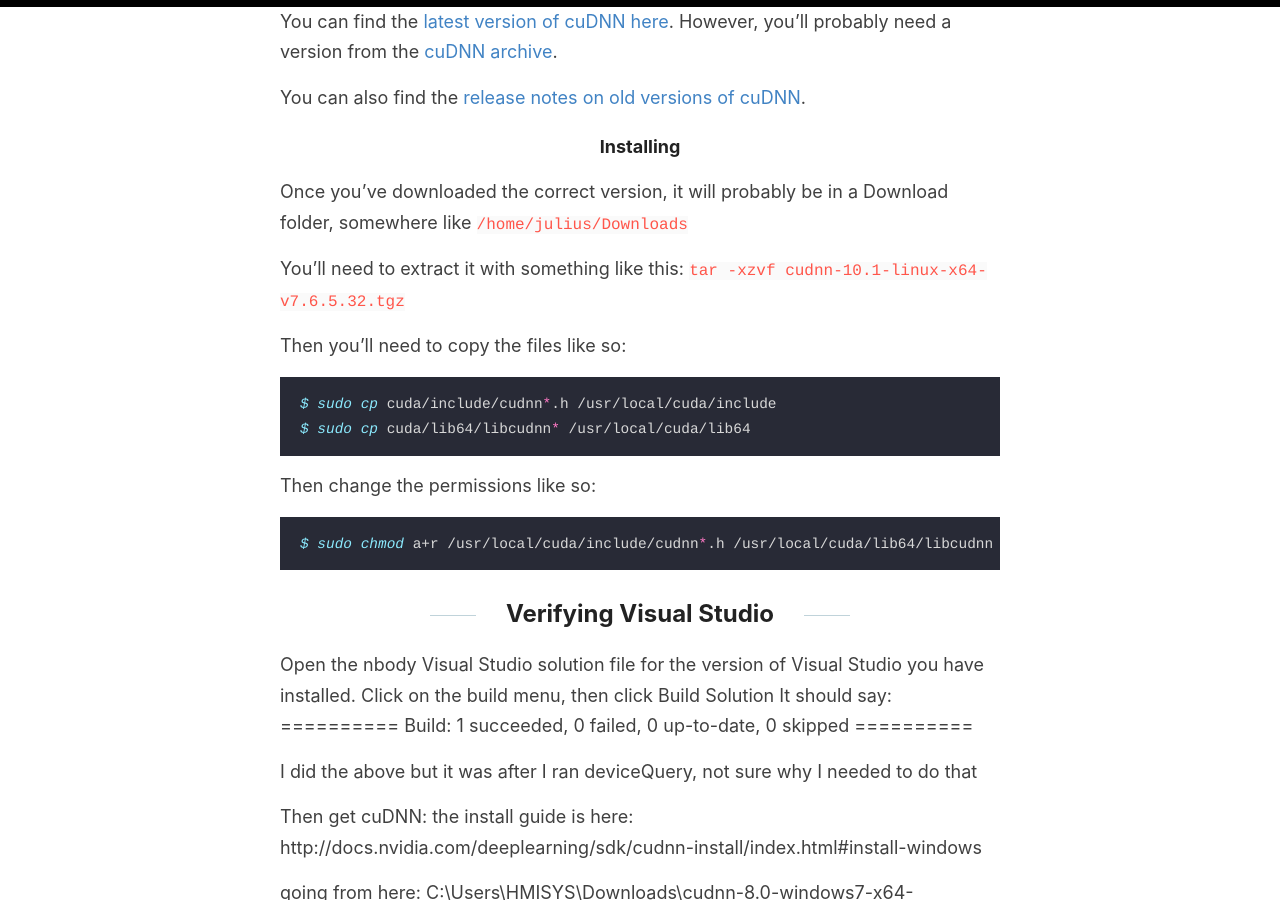
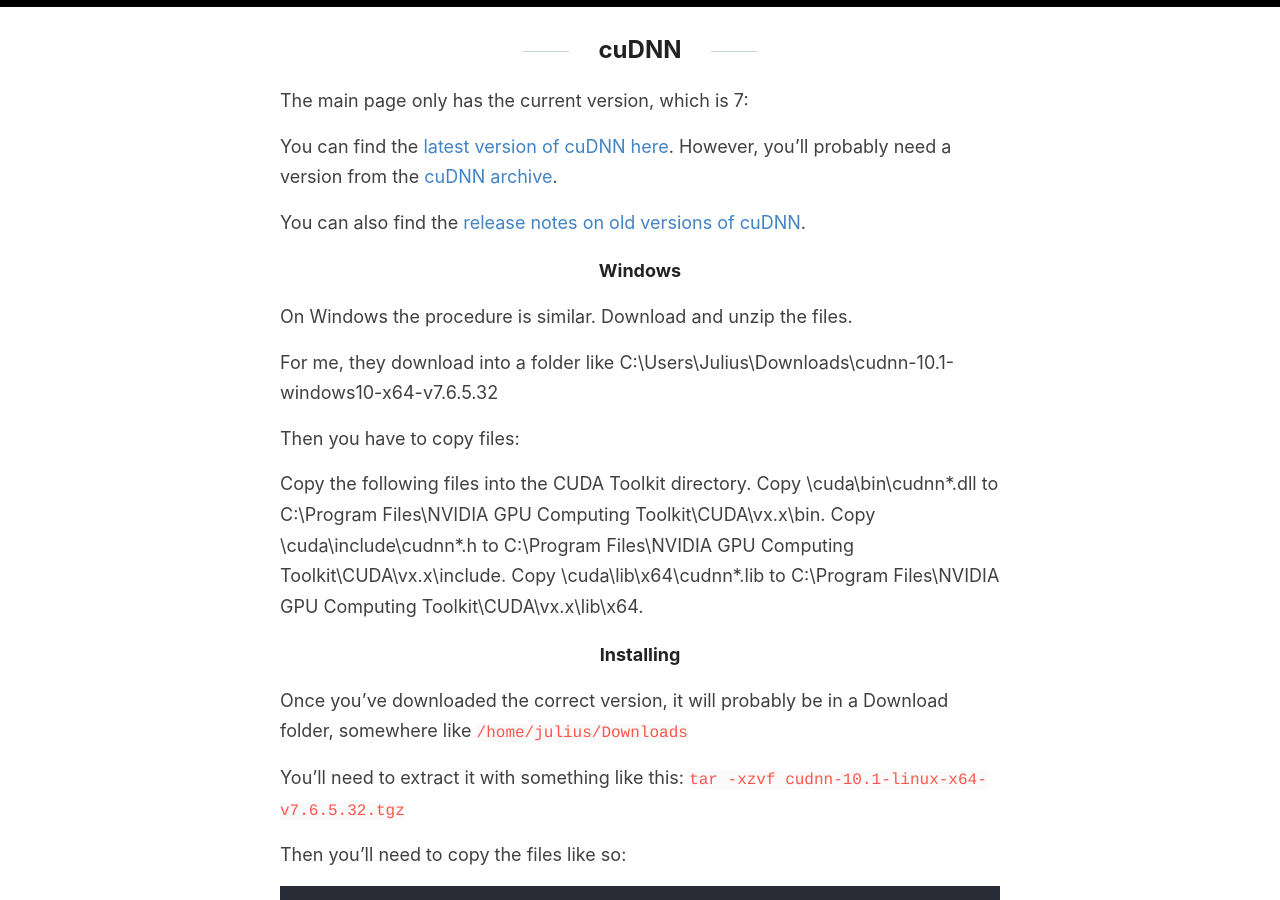
Before and after one commit to jss367/blog, a Jekyll site: the page built from _posts/2017-6-21-tensorflow-gpu-cuda.md, in a window 1280 px wide and 900 px high, scrolled down 5255 px. Built offline with Jekyll 4.4.1, drawn with Linux system fonts in a browser that asks for light colours; our own code applies the rules of GitHub Pages for plain Markdown files; some of the changed text lies outside the part shown.

Commit message:
Update 2017-6-21-tensorflow-gpu-cuda.md

```diff
--- a/_posts/2017-6-21-tensorflow-gpu-cuda.md
+++ b/_posts/2017-6-21-tensorflow-gpu-cuda.md
@@ -48,6 +48,11 @@ But if you're not sure you can check here:
 `cat $(whereis cudnn.h) | grep CUDNN_MAJOR -A 2`
 
 `cat $(whereis cuda)/include/cudnn.h | grep CUDNN_MAJOR -A 2`
+
+###### Windows
+
+If you're on Windows you should be able to find them here:
+C:\Program Files\NVIDIA GPU Computing Toolkit\CUDA\v10.1\include
 
 ## Compatibility
 
@@ -182,6 +187,26 @@ You can find the [latest version of cuDNN here](https://developer.nvidia.com/rdp
 
 You can also find the [release notes on old versions of cuDNN](https://docs.nvidia.com/deeplearning/cudnn/archives/index.html).
 
+#### Windows
+
+On Windows the procedure is similar. Download and unzip the files.
+
+For me, they download into a folder like C:\Users\Julius\Downloads\cudnn-10.1-windows10-x64-v7.6.5.32
+
+
+
+
+Then you have to copy files:
+
+Copy the following files into the CUDA Toolkit directory.
+Copy <installpath>\cuda\bin\cudnn*.dll to C:\Program Files\NVIDIA GPU Computing Toolkit\CUDA\vx.x\bin.
+Copy <installpath>\cuda\include\cudnn*.h to C:\Program Files\NVIDIA GPU Computing Toolkit\CUDA\vx.x\include.
+Copy <installpath>\cuda\lib\x64\cudnn*.lib to C:\Program Files\NVIDIA GPU Computing Toolkit\CUDA\vx.x\lib\x64.
+
+
+
+
+
 #### Installing
 
 Once you've downloaded the correct version, it will probably be in a Download folder, somewhere like `/home/julius/Downloads`
```
